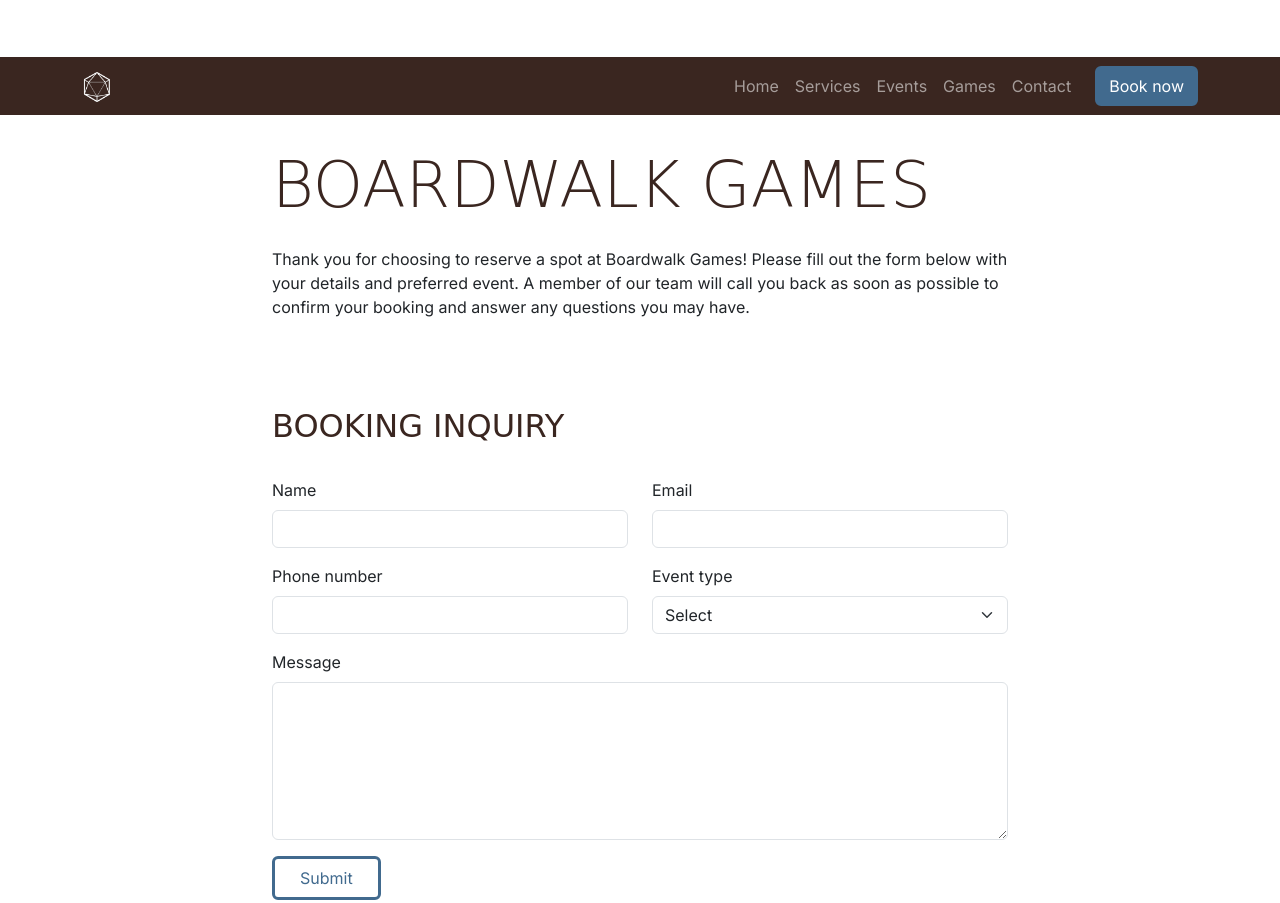
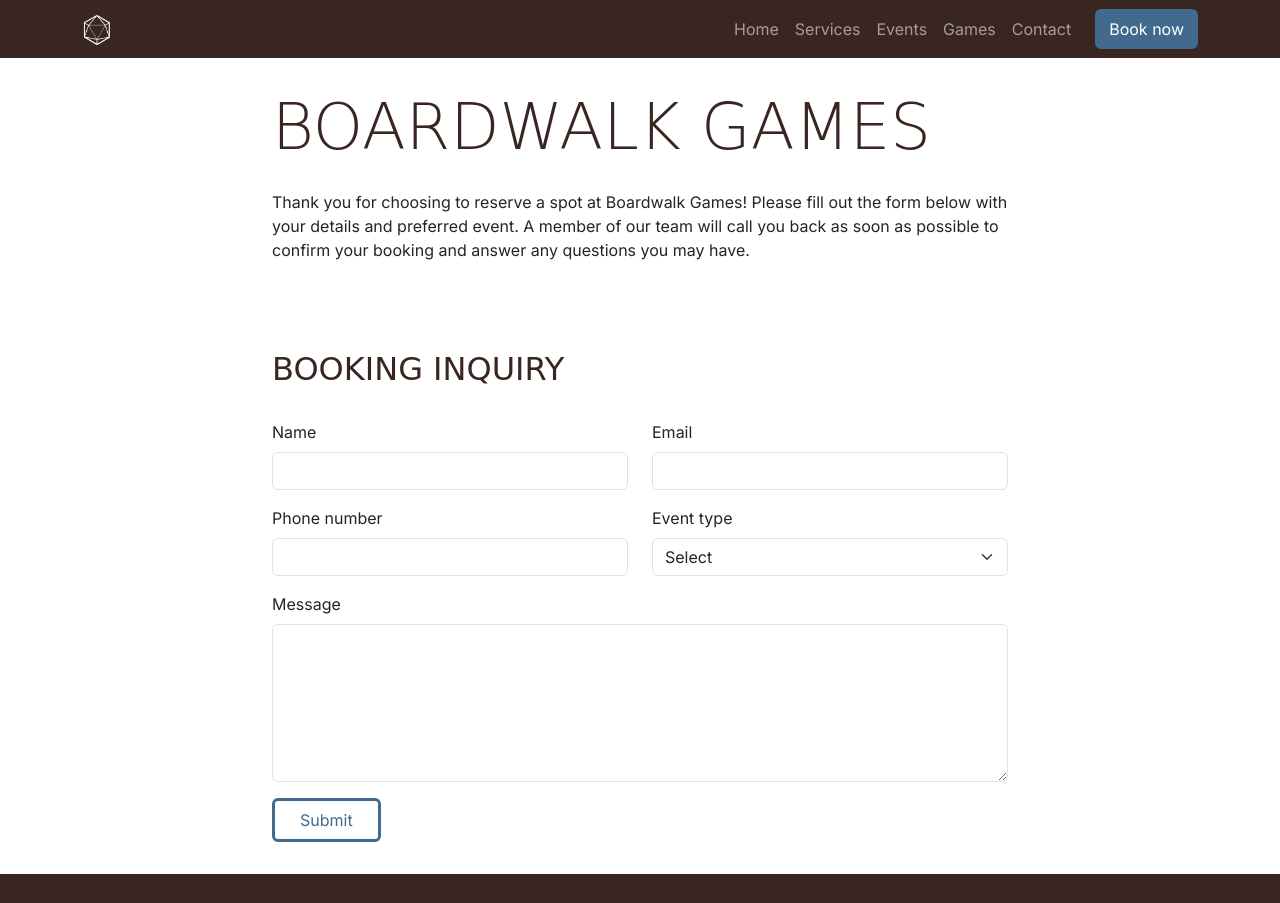
Before and after one commit to omarazzawi/boardwalk-games, a plain HTML site: page booking.html in a window 1280 px wide. Shown: the top 903 px of the page. Drawn offline with nearby package versions, Linux system fonts and the light colour scheme; a web font is replaced by a local one.

Commit message:
Fix the navbar to the top of the page

```diff
--- a/booking.html
+++ b/booking.html
@@ -20,7 +20,7 @@
 <!-- Classes on body set to work with mt-auto on footer to ensure it always stays at the bottom of the page-->
 <body class="d-flex flex-column min-vh-100">
     <!--Navigation-->
-    <nav id="navbar" class="navbar navbar-expand-lg" data-bs-theme="dark">
+    <nav id="navbar" class="navbar navbar-expand-lg fixed-top" data-bs-theme="dark">
         <div class="container">
           <a class="navbar-brand" href="#"><img src="assets/images/logo-sm-white.png" alt="Boardwalk game logo" class="logo"></a>
           <button class="navbar-toggler" type="button" data-bs-toggle="collapse" data-bs-target="#navbarNav" aria-controls="navbarNav" aria-expanded="false" aria-label="Toggle navigation">
```
Also changed, not shown: game-library.html (+1 -1 lines), success.html (+1 -1 lines).
